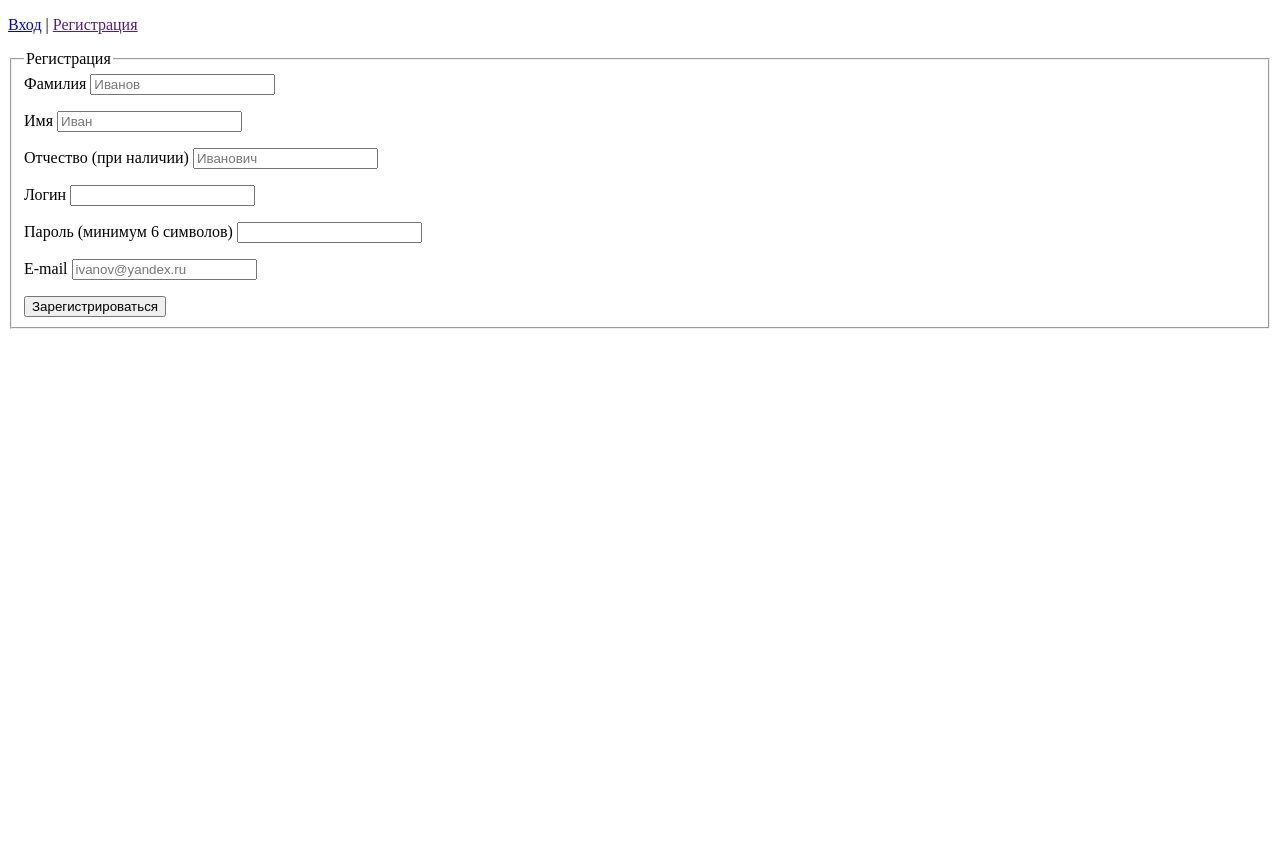
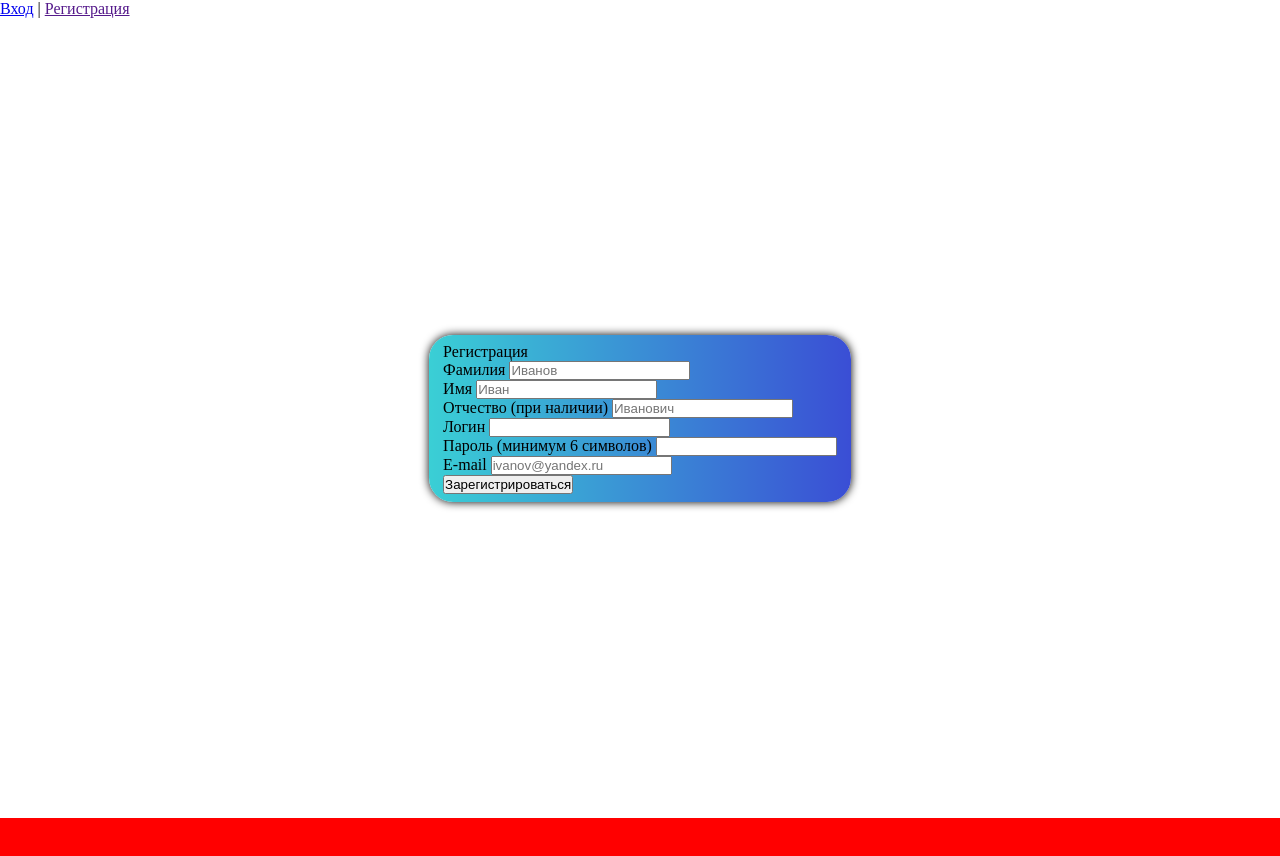
Before and after one commit to severtem6/pz, a plain HTML site: page html/registration.html in a window 1280 px wide. Before the commit the page ends 800 px from the top, so only its background shows below. Drawn offline with Linux system fonts and the light colour scheme.

Commit message:
last update

```diff
--- /dev/null
+++ b/css/style.css
@@ -0,0 +1,36 @@
+* {
+  margin: 0;
+  padding: 0;
+  box-sizing: border-box;
+}
+
+.wrapper {
+  height: 100vh;
+
+  display: flex;
+  flex-direction: column;
+  justify-content: center;
+  align-items: center;
+}
+
+.page {
+  min-height: 100vh;
+  display: flex;
+  flex-direction: column;
+}
+
+footer {
+  margin-top: auto;
+  height: 100px;
+  background: red;
+}
+.registration {
+  border-radius: 24px;
+  padding: 6px 12px;
+  background-image: linear-gradient(90deg, #3acfd5 0%, #3a4ed5 100%);
+  /* Fill the inside with white */
+  background-origin: border-box;
+  border-width: 40px;
+  box-shadow: 0px 0px 10px #000;
+  border: 2px solid transparent;
+}
--- a/html/registration.html
+++ b/html/registration.html
@@ -1,12 +1,10 @@
 <!DOCTYPE html>
 <html lang="ru">
   <head>
-    <meta charset="UTF-8">
-    <meta name="viewport" content="width=device-width, initial-scale=1.0">
+    <meta charset="UTF-8" />
+    <meta name="viewport" content="width=device-width, initial-scale=1.0" />
     <title>Registration</title>
-
-
-
+    <link rel="stylesheet" href="../css/style.css" />
   </head>
   <body>
     <header>
@@ -16,20 +14,52 @@
     </header>
     <main>
       <div class="container">
-            <fieldset class="registration">
+        <div class="wrapper">
+          <form class="registration">
             <legend>Регистрация</legend>
-                <label id="surname">Фамилия <input id="surname" type="text" required placeholder="Иванов"></label><p></p>
-                <label id="name">Имя <input id="name" type="text" required placeholder="Иван"></label><p></p>
-                <label id="patronymic">Отчество (при наличии) <input id="patronymic" type="text" placeholder="Иванович"></label><p></p>
-                <label id="login">Логин <input id="login" type="text" required></label><p></p>
-                <label id="pass">Пароль (минимум 6 символов) <input id="pass" type="password" id="pass" name="password" minlength="6" required></label><p></p>
-                <label id="mail">E-mail <input id="mail" type="email" required placeholder="ivanov@yandex.ru"></label><p></p>
+            <label id="surname"
+              >Фамилия
+              <input id="surname" type="text" required placeholder="Иванов"
+            /></label>
+            <p></p>
+            <label id="name"
+              >Имя <input id="name" type="text" required placeholder="Иван"
+            /></label>
+            <p></p>
+            <label id="patronymic"
+              >Отчество (при наличии)
+              <input id="patronymic" type="text" placeholder="Иванович"
+            /></label>
+            <p></p>
+            <label id="login"
+              >Логин <input id="login" type="text" required
+            /></label>
+            <p></p>
+            <label id="pass"
+              >Пароль (минимум 6 символов)
+              <input
+                id="pass"
+                type="password"
+                id="pass"
+                name="password"
+                minlength="6"
+                required
+            /></label>
+            <p></p>
+            <label id="mail"
+              >E-mail
+              <input
+                id="mail"
+                type="email"
+                required
+                placeholder="ivanov@yandex.ru"
+            /></label>
+            <p></p>
             <button>Зарегистрироваться</button>
-            </fieldset>
+          </form>
+        </div>
       </div>
     </main>
-    <footer>
-
-    </footer>
+    <footer></footer>
   </body>
 </html>
```
Also changed, not shown: index.html (+19 -10 lines). Lines whose indentation alone changed are shown as unchanged.
